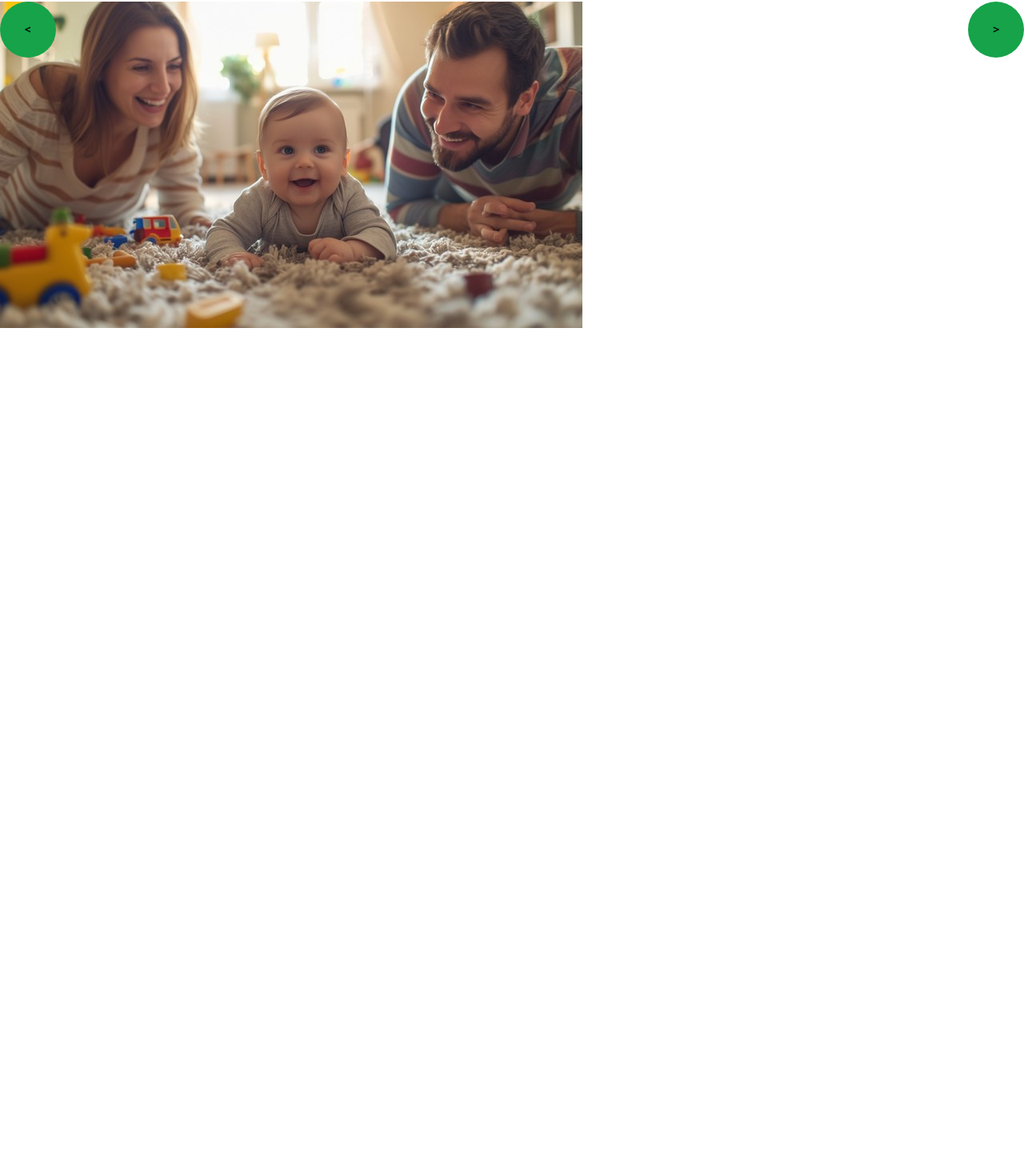
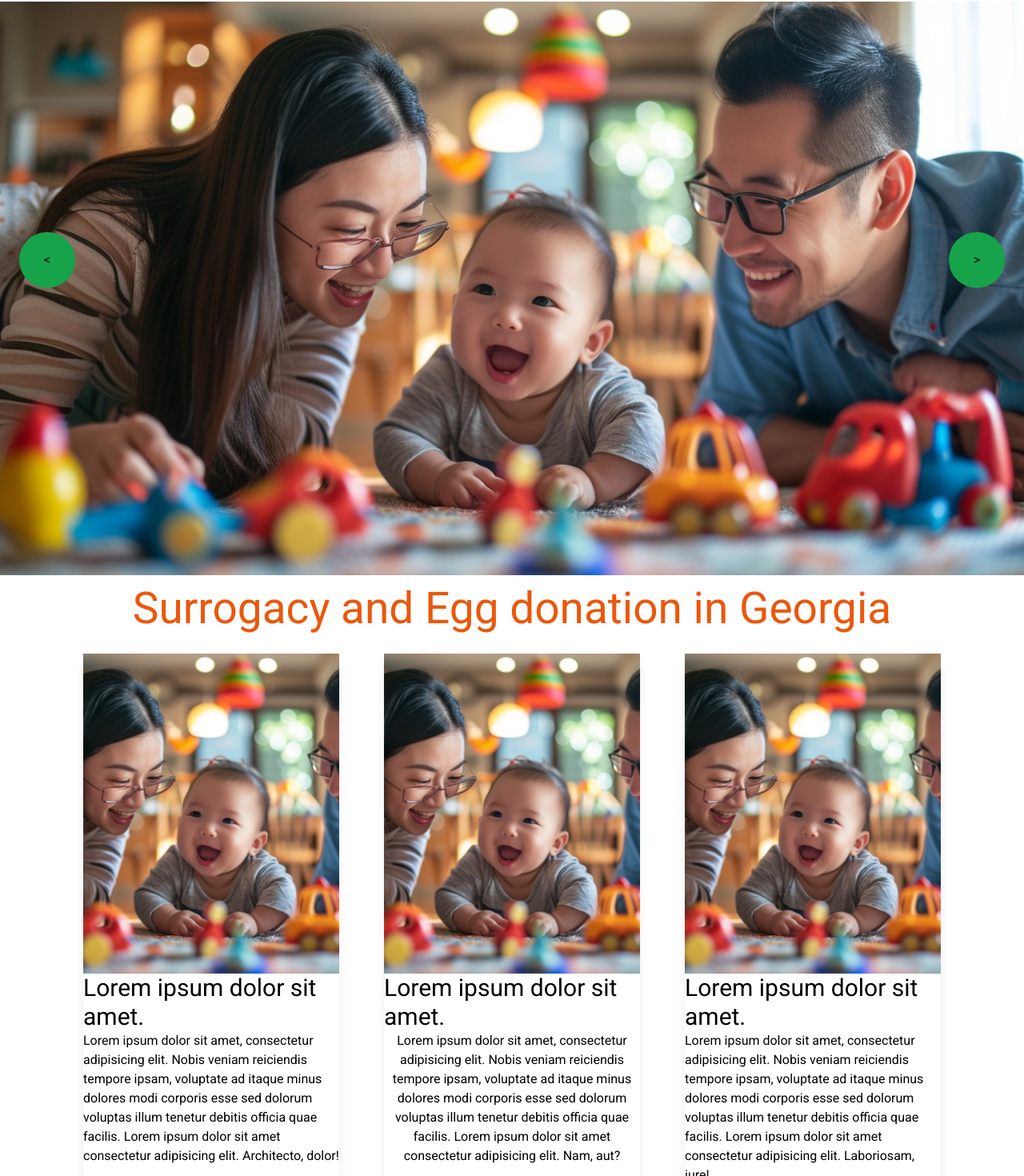
Before and after one commit to NikolozGel/Surrogacy-And-Egg-Donation, a React (Vite) app: page / in a window 1280 px wide. Shown: the part 52-1522 px from the top of the page at 80% size. Before the commit the page ends 800 px from the top, so only its background shows below. Built offline with nearby package versions, Linux system fonts and the light colour scheme.

Commit message:
add flexContainer and style: full-responsive design

```diff
--- /dev/null
+++ b/src/components/FlexContainer.tsx
@@ -0,0 +1,58 @@
+import parentImg2 from "/images/family-play.jpg";
+export default function FlexContainer() {
+  return (
+    <div>
+      {" "}
+      <h1 className="text-center md:text-[35px] lg:text-[45px] xl:text-[55px] text-orange-600">
+        Surrogacy and Egg donation in Georgia
+      </h1>
+      <div className="flex flex-wrap md:flex-nowrap md:justify-center md:gap-14  md:flex-justify-evenly gap-4 p-4">
+        <div className="w-full md:max-w-xs overflow-hidden shadow-lg h-[700px] sm:w-screen">
+          <img
+            src={parentImg2}
+            alt="Image 1"
+            className="h-[400px] object-cover"
+          />
+          <h2 className="text-3xl">Lorem ipsum dolor sit amet.</h2>
+          <p>
+            Lorem ipsum dolor sit amet, consectetur adipisicing elit. Nobis
+            veniam reiciendis tempore ipsam, voluptate ad itaque minus dolores
+            modi corporis esse sed dolorum voluptas illum tenetur debitis
+            officia quae facilis. Lorem ipsum dolor sit amet consectetur
+            adipisicing elit. Architecto, dolor!
+          </p>
+        </div>
+        <div className="w-full md:max-w-xs overflow-hidden shadow-lg">
+          <img
+            src={parentImg2}
+            alt="Image 2"
+            className="h-[400px] object-cover"
+          />
+          <h2 className="text-3xl">Lorem ipsum dolor sit amet.</h2>
+          <p className="text-center">
+            Lorem ipsum dolor sit amet, consectetur adipisicing elit. Nobis
+            veniam reiciendis tempore ipsam, voluptate ad itaque minus dolores
+            modi corporis esse sed dolorum voluptas illum tenetur debitis
+            officia quae facilis. Lorem ipsum dolor sit amet consectetur
+            adipisicing elit. Nam, aut?
+          </p>
+        </div>
+        <div className="w-full md:max-w-xs overflow-hidden shadow-lg">
+          <img
+            src={parentImg2}
+            alt="Image 3"
+            className="h-[400px] object-cover"
+          />
+          <h2 className="text-3xl">Lorem ipsum dolor sit amet.</h2>
+          <p>
+            Lorem ipsum dolor sit amet, consectetur adipisicing elit. Nobis
+            veniam reiciendis tempore ipsam, voluptate ad itaque minus dolores
+            modi corporis esse sed dolorum voluptas illum tenetur debitis
+            officia quae facilis. Lorem ipsum dolor sit amet consectetur
+            adipisicing elit. Laboriosam, iure!
+          </p>
+        </div>
+      </div>
+    </div>
+  );
+}
--- a/src/components/ImageSlider.tsx
+++ b/src/components/ImageSlider.tsx
@@ -1,9 +1,12 @@
-import { useState } from "react";
+import { useEffect, useState } from "react";
 import pregnantImage from "/images/parents-2.jpg";
-import parents from "/images/parents.webp";
-
+import "./ImageSlider.css";
+import parentImg2 from "/images/family-play.jpg";
+import parentImg3 from "/images/family-fun-time-stockcake.jpg";
+import baby from "/images/baby.jpg";
+import smilingChildImg from "/images/smiling.jpg";
 export default function ImageSlider() {
-  const images = [pregnantImage, parents]; // Array of images
+  const images = [pregnantImage, parentImg2, parentImg3, smilingChildImg, baby]; // Array of images
   const [currentIndex, setCurrentIndex] = useState(0);
 
   const nextImage = () => {
@@ -18,21 +21,34 @@
     );
   };
 
+  useEffect(() => {
+    const interval = setInterval(() => {
+      nextImage();
+    }, 4000); // 4 წამი (4000 მილიწამი)
+
+    // 3. გაწმენდა ინტერვალის, როცა კომპონენტი მოიხსნება
+    return () => clearInterval(interval);
+  }, [currentIndex]); // დამოკიდებულების სია შეიცავს currentIndex-ს
+
   return (
-    <div className="flex justify-between relative ">
+    <div className="flex justify-between relative">
       <button
-        className="bg-green-600 w-[70px] h-[70px] rounded-full absolute"
+        className="bg-green-600 w-[70px] h-[70px] rounded-full absolute bottom-[50%] ml-6"
         onClick={previousImage}
       >
         {"<"}
       </button>
 
-      <div className="w-[100%]">
-        <img src={images[currentIndex]} alt="Slideshow" />
+      <div className="w-screen image">
+        <img
+          src={images[currentIndex]}
+          alt="Slideshow"
+          className="w-screen transition ease-in-out duration-300"
+        />
       </div>
 
       <button
-        className="bg-green-600 w-[70px] h-[70px] rounded-full absolute right-0"
+        className="bg-green-600 w-[70px] h-[70px] rounded-full absolute right-0 bottom-[50%] mr-6"
         onClick={nextImage}
       >
         {">"}
--- a/src/pages/Home.tsx
+++ b/src/pages/Home.tsx
@@ -1,3 +1,4 @@
+import FlexContainer from "../components/FlexContainer";
 import Header from "../components/Header";
 import ImageSlider from "../components/ImageSlider";
 
@@ -5,8 +6,8 @@
   return (
     <div>
       <Header />
-
       <ImageSlider />
+      <FlexContainer />
     </div>
   );
 }
```
Also changed, not shown: public/images/parents.webp (deleted), src/components/ImageSlider.css (added).
